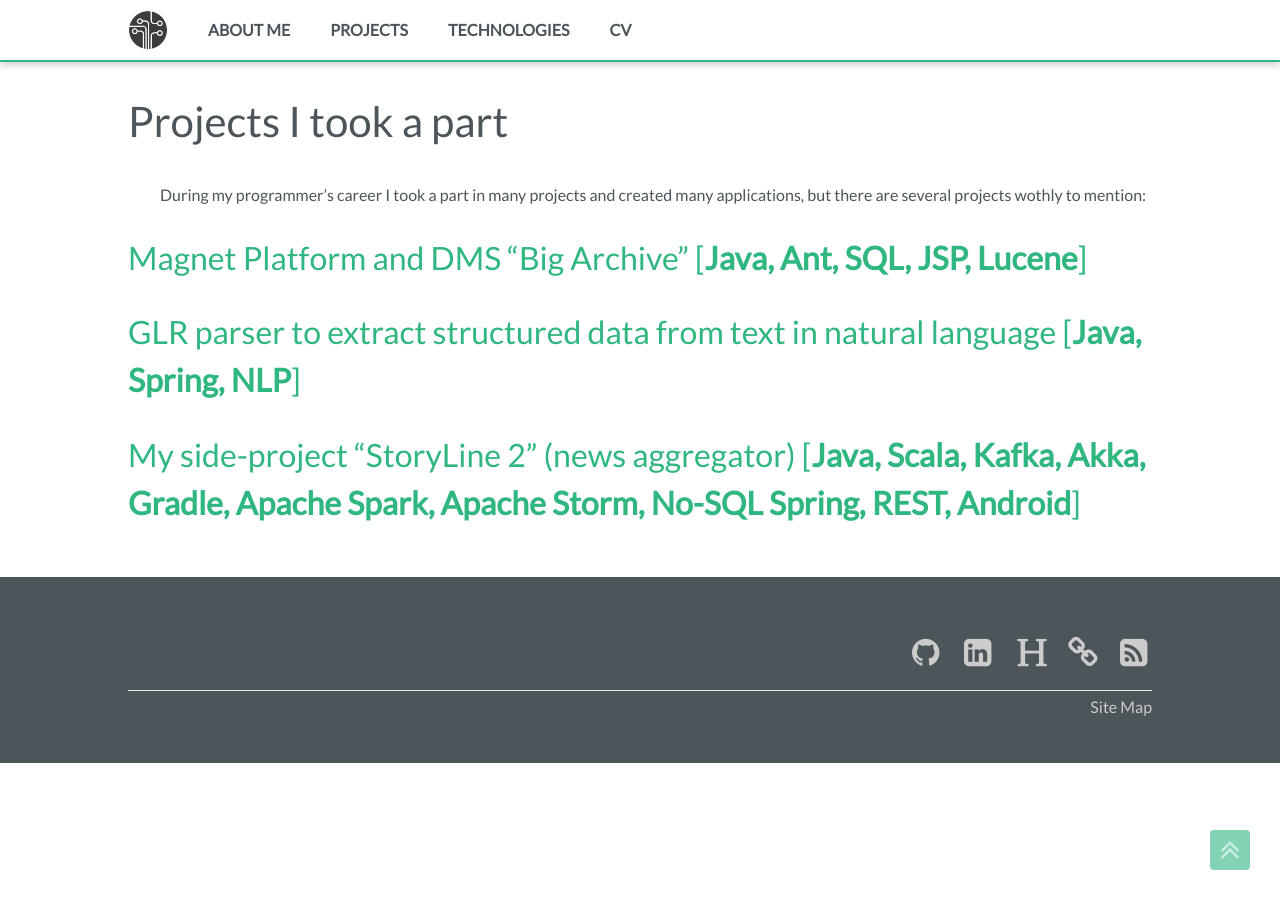
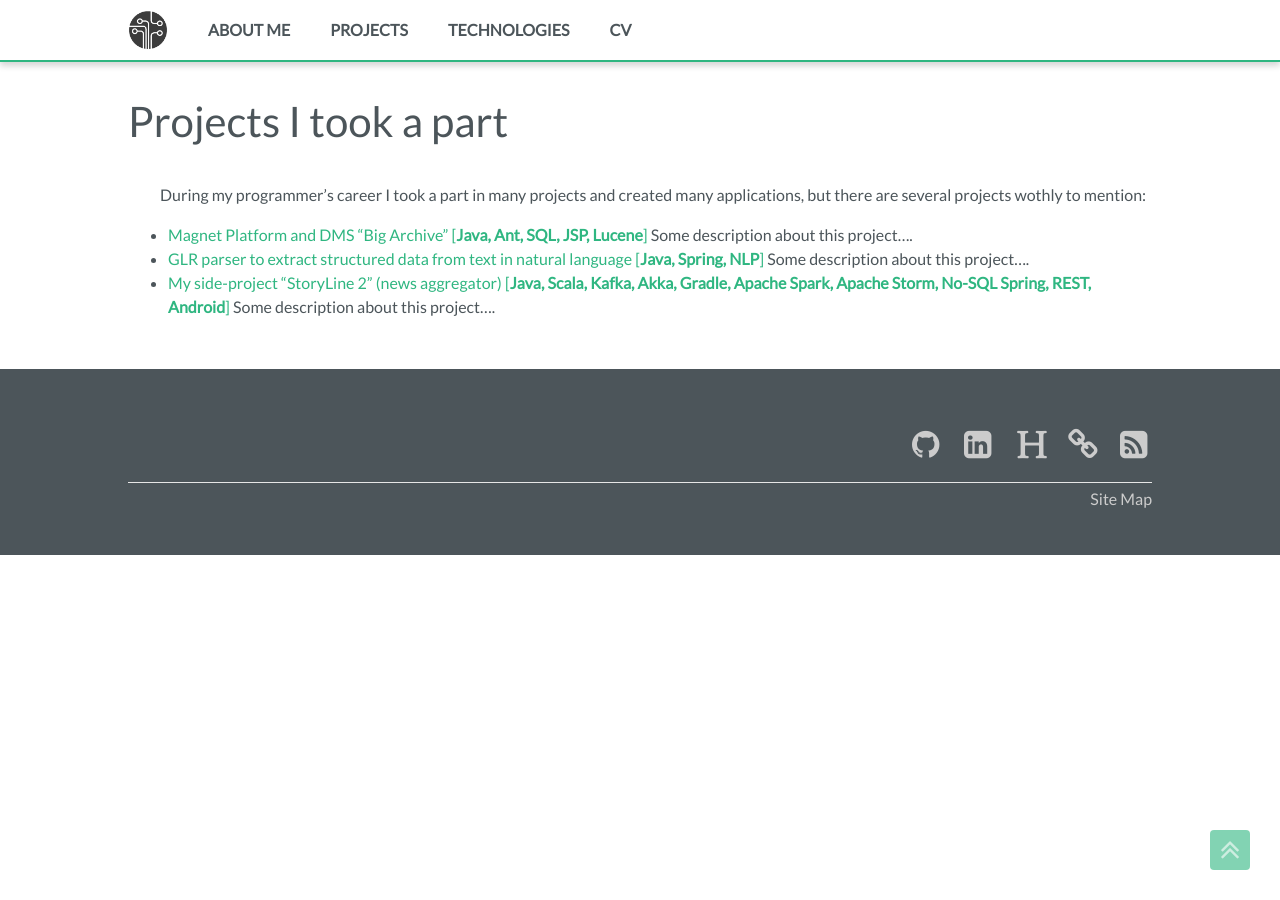
Before and after one commit to fedor-malyshkin/fedor-malyshkin.github.io, a Jekyll site: the page built from projects.md, in a window 1280 px wide. Built offline with Jekyll 4.4.1, drawn with Linux system fonts in a browser that asks for light colours.

Commit message:
Change formats of projects

```diff
--- a/_includes/about_me/description.html
+++ /dev/null
@@ -1,2 +0,0 @@
-<p>I can describe myself as a programmer with wide experience not only in software development, but also in supporting production system, who tries to understand and combine needs of developers and engineers. For getting this experience I worked as senior programmer for 4 years in <a href="http://www.magnetosoft.ru">small startup</a>, which had been developing document management system. Several years ago I decided to start <a href="/projects/story_line2.html">my side-project</a> which I make in my spare time. In this project, I try to combine needs of developers and engineers – so I use there last development practices (like test-development, continuous integration, event-based workflows and so on and so forth) and engineer practices (containerization, measurement, auto-provisioning and monitoring).</p>
-<p>Most of the time I was working on Java, but some time before I decided to study Scala and started using it in my practice. Therefore, I am very interested in project where I can improve this skill. I have worked quite a lot with relational and non-relational databases, message brokers, build systems, version control systems. I’m using testing and code-review in my work.</p>
--- /dev/null
+++ b/_includes/about_me/home_description.html
@@ -0,0 +1,2 @@
+<p>I can describe myself as a programmer with wide experience not only in software development, but also in supporting production system, who tries to understand and combine needs of developers and engineers. For getting this experience I worked as senior programmer for 4 years in <a href="http://www.magnetosoft.ru">small startup</a>, which had been developing document management system. Several years ago I decided to start <a href="/projects/story_line2">my side-project</a> which I make in my spare time. In this project, I try to combine needs of developers and engineers – so I use there last development practices (like test-development, continuous integration, event-based workflows and so on and so forth) and engineer practices (containerization, measurement, auto-provisioning and monitoring).</p>
+<p>Most of the time I was working on Java, but some time before I decided to study Scala and started using it in <a href="/projects/story_line2">my practice</a>. Therefore, I am very interested in project where I can improve this skill. I have worked quite a lot with relational and non-relational databases, message brokers, build systems, version control systems. I’m using testing and code-review in my work.</p>
--- a/_layouts/home.html
+++ b/_layouts/home.html
@@ -9,15 +9,15 @@ title: Fedor Malyshkin’s Portfolio
     </section>
     <section class="description" role="document">
         <a href="about_me"><h2 role="presentation">About me</h2></a>
-        <p>{% include about_me/description.html %}</p>
+        <p>{% include about_me/home_description.html %}</p>
     </section>
     <section class="description" role="document">
         <a href="projects"><h2 role="presentation">Projects</h2></a>
-        <p>{% include projects/description.html %}</p>
+        <p>{% include projects/home_description.html %}</p>
     </section>
     <section class="description" role="document">
         <a href="technologies"><h2 role="presentation">Technologies</h2></a>
-        <p>{% include technologies/description.html %}</p>
+        <p>{% include technologies/home_description.html %}</p>
     </section>
     <section class="description" role="document">
         <h2 role="presentation">Contacts</h2>
--- a/projects.md
+++ b/projects.md
@@ -7,6 +7,9 @@ permalink: /projects/
 During my programmer's career I took a part in many projects and created many applications,
 but there are several projects wothly to mention:
 
-## [Magnet Platform and DMS "Big Archive" [**Java, Ant, SQL, JSP, Lucene**]](/projects/magnet_big_archive)
-## [GLR parser to extract structured data from text in natural language [**Java, Spring, NLP**]](/projects/glr_parser)
-## [My side-project "StoryLine 2" (news aggregator) [**Java, Scala, Kafka, Akka, Gradle, Apache Spark, Apache Storm, No-SQL Spring, REST, Android**]](/projects/story_line2)
+* [Magnet Platform and DMS "Big Archive" [**Java, Ant, SQL, JSP, Lucene**]](/projects/magnet_big_archive)
+Some description about this project....
+* [GLR parser to extract structured data from text in natural language [**Java, Spring, NLP**]](/projects/glr_parser)
+Some description about this project....
+* [My side-project "StoryLine 2" (news aggregator) [**Java, Scala, Kafka, Akka, Gradle, Apache Spark, Apache Storm, No-SQL Spring, REST, Android**]](/projects/story_line2)
+Some description about this project....
```
Also changed, not shown: _includes/projects/story_line2.md (deleted, +0 -6 lines), README.md, _includes/projects/home_description.html (renamed from _includes/projects/description.html), _includes/technologies/home_description.html (renamed from _includes/technologies/description.html).
